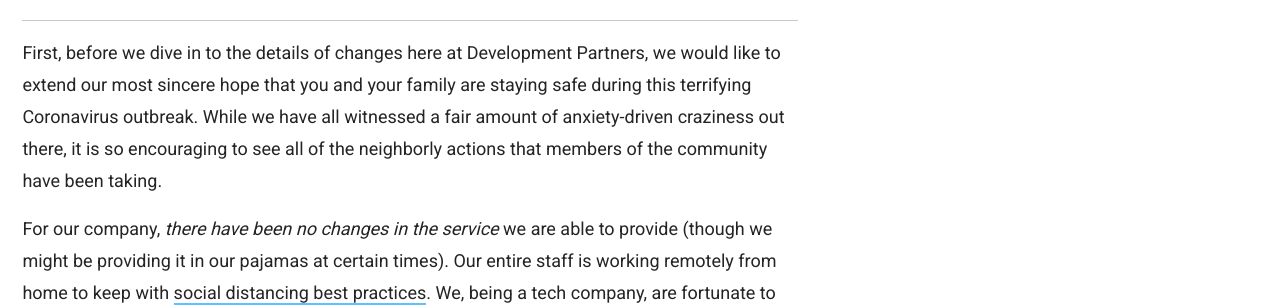
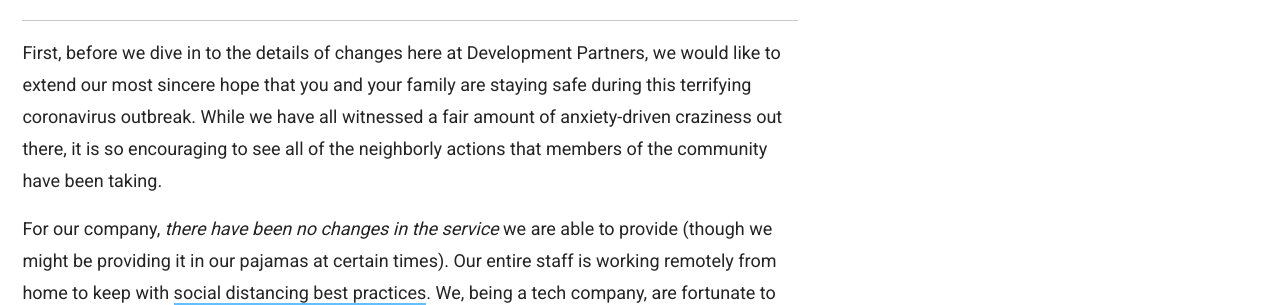
Before and after one commit to dev-partners/devpartners.io, a Jekyll site: the page built from _posts/2020-03-20-corona-virus-service-updates.md, in a window 1280 px wide and 900 px high, scrolled down 814 px. Shown: the part 218-523 px from the top of the window. Built offline with Jekyll 4.4.1, drawn with Linux system fonts in a browser that asks for light colours.

```diff
--- a/_posts/2020-03-20-corona-virus-service-updates.md
+++ b/_posts/2020-03-20-corona-virus-service-updates.md
@@ -13,7 +13,7 @@ photo_credit: Photo by CDC on Unsplash
 
 First, before we dive in to the details of changes here at Development Partners, we would like to extend
 our most sincere hope that you and your family are staying safe during this terrifying
-Coronavirus outbreak. While we have all witnessed a fair amount of anxiety-driven
+coronavirus outbreak. While we have all witnessed a fair amount of anxiety-driven
 craziness out there, it is so encouraging to see all of the neighborly actions that members of
 the community have been taking.
 
```
